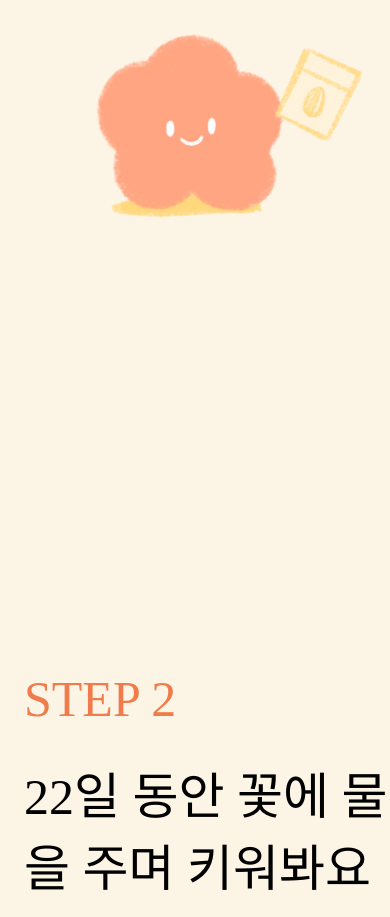
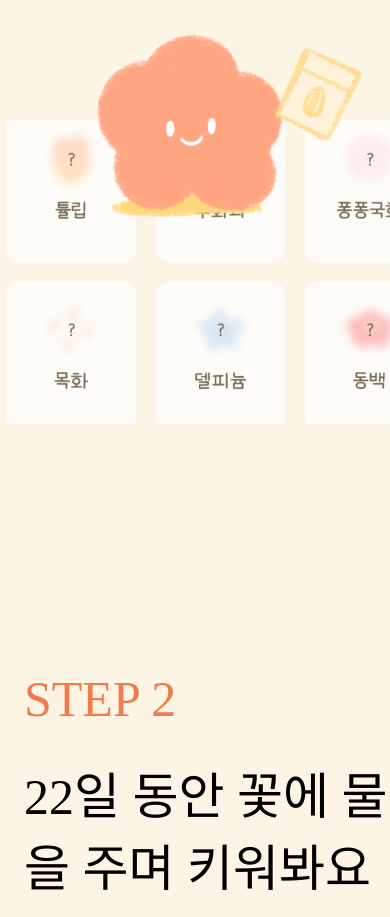
Before and after one commit to Hyun-git/twotoo-landing, a React (Create React App) app: page / in a window 390 px wide. Shown: the part 1853-2770 px from the top of the page. Built offline with nearby package versions, Linux system fonts and the light colour scheme; a web font is replaced by a local one.

Commit message:
fix: display:block 에 importanat 넣기

```diff
--- a/src/component/StepOne/stepOne.css
+++ b/src/component/StepOne/stepOne.css
@@ -98,7 +98,7 @@
 
 .StepOne-mobile-img {
   @media (max-width: 1024px) {
-    display: block;
+    display: block !important;
   }
   position: absolute;
   display: none;
@@ -111,7 +111,7 @@
 
 .StepOne-mobile-img_dup {
   @media (max-width: 1024px) {
-    display: block;
+    display: block !important;
   }
   position: absolute;
   display: none;
```
